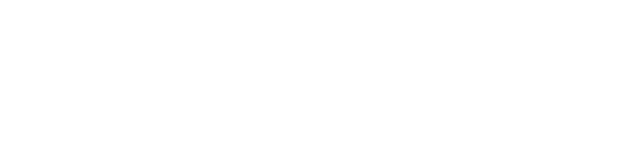
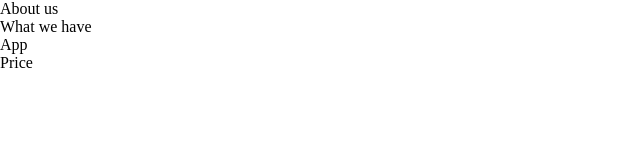
Before and after one commit to igmrsky/marcho, a website: page app/index.html in a window 1280 px wide. Shown: the whole page, without its empty margins (0-640 px from the left). Drawn offline with nearby package versions, Linux system fonts and the light colour scheme; files that its build step writes are made by us from their sources.

Commit message:
just check

```diff
--- a/app/index.html
+++ b/app/index.html
@@ -10,7 +10,27 @@
 
 <body>
 
-
+    <div class="wrapper">
+        <header class="header">
+            <img src="#" alt="" srcset="">
+            <nav class="nav">
+                <ul class="nav__list">
+                    <li class="nav__list-item">
+                        About us
+                    </li>
+                    <li class="nav__list-item">
+                        What we have
+                    </li>
+                    <li class="nav__list-item">
+                        App
+                    </li>
+                    <li class="nav__list-item">
+                        Price
+                    </li>
+                </ul>
+            </nav>
+        </header>
+    </div>
 
     <script src="js/main.min.js"></script>
 </body>
```
